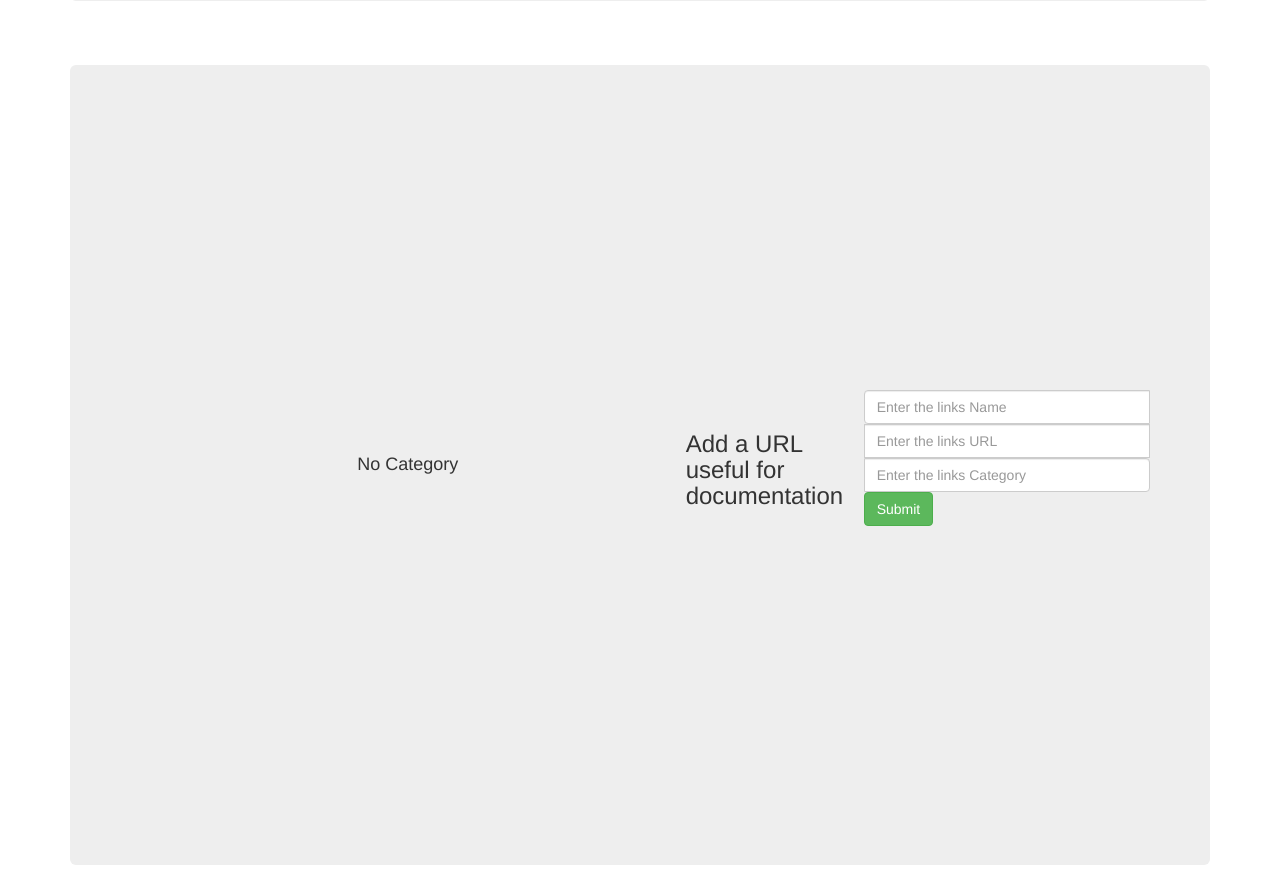
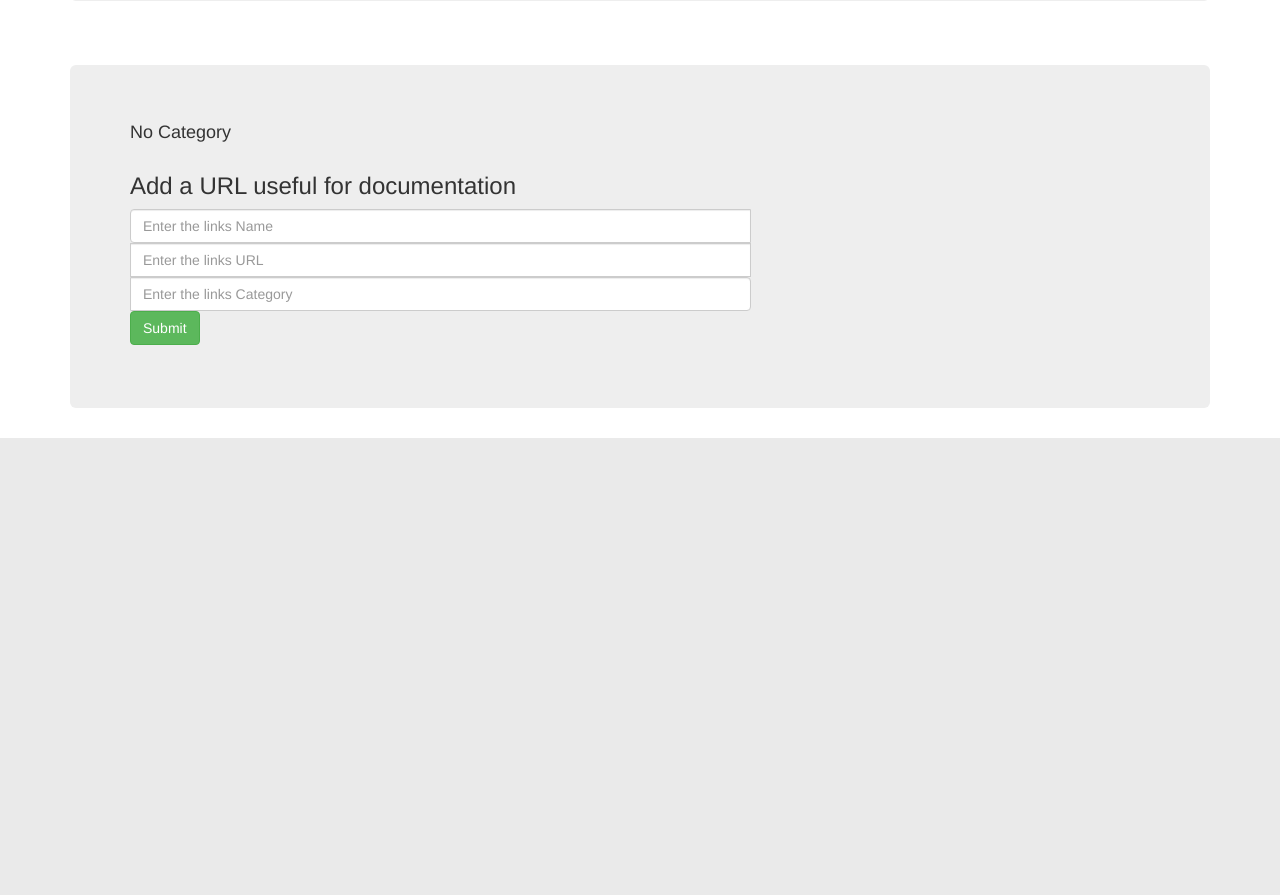
Before and after one commit to engRNNwebdev/flask-app-1, a Flask app: page / in a window 1280 px wide. Shown: the part 527-1422 px from the top of the page. After the commit the page ends 965 px from the top, so only its background shows below. Run offline with Flask 2, Linux system fonts and the light colour scheme; the visitor is signed in with stand-in values (Sample User, id 1); data comes from the database, SQL or seed files in the repository; data that the repository does not hold is empty; some libraries are stand-ins or nearby versions.

Commit message:
Edit Index UI

```diff
--- a/templates/index.html
+++ b/templates/index.html
@@ -55,8 +55,8 @@
 
   </div>
   <br/>
-  <div class="jumbotron vertical-center">
-    <div class="container text-center">
+  <div class="jumbotron">
+    <div class="container">
       <div class="row">
         <h4>No Category</h4>
         {% for link in web %}
```
